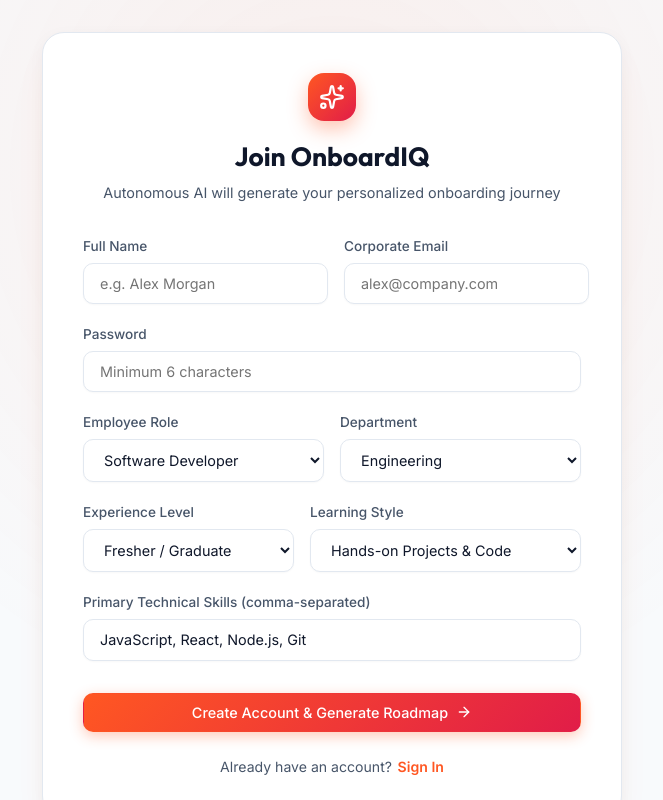
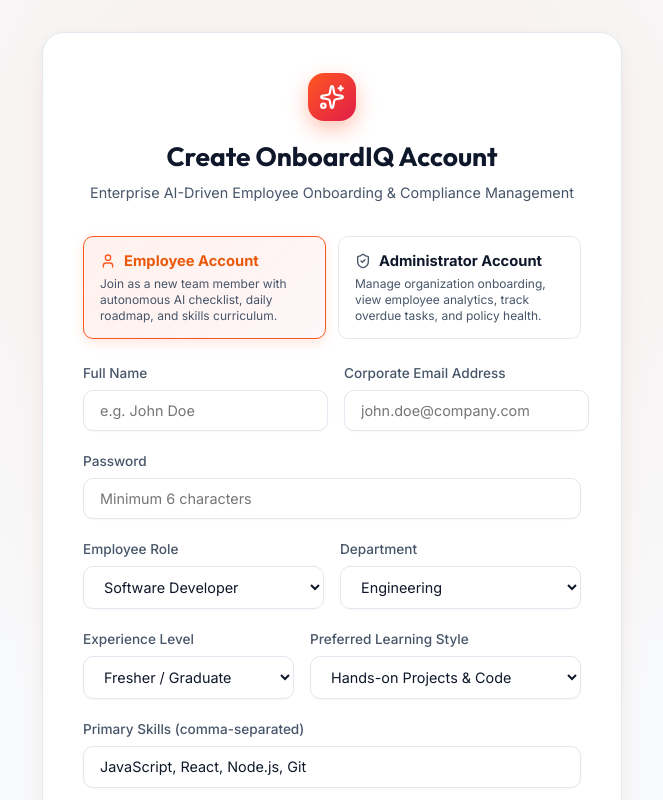
Before and after one commit to jaiwant03/OnBoardIQ, a React (Vite) app in the folder frontend/: page /signup in a window 1280 px wide. Shown: the top 800 px of the page, without its empty margins (308-971 px from the left). Built offline with nearby package versions, Linux system fonts and the light colour scheme; no server answers.

Commit message:
2nd commit

```diff
--- a/frontend/src/pages/Signup.jsx
+++ b/frontend/src/pages/Signup.jsx
@@ -1,10 +1,11 @@
 import React, { useState } from 'react';
 import { useNavigate, Link } from 'react-router-dom';
-import { Sparkles, ArrowRight, AlertCircle } from 'lucide-react';
+import { Sparkles, ArrowRight, AlertCircle, User, ShieldCheck, CheckCircle2 } from 'lucide-react';
 import { useAuth } from '../context/AuthContext';
 import '../styles/auth.css';
 
 const Signup = () => {
+  const [userType, setUserType] = useState('employee'); // 'employee' | 'admin'
   const [formData, setFormData] = useState({
     name: '',
     email: '',
@@ -21,6 +22,27 @@
   const { register } = useAuth();
   const navigate = useNavigate();
 
+  const handleUserTypeChange = (type) => {
+    setUserType(type);
+    if (type === 'admin') {
+      setFormData((prev) => ({
+        ...prev,
+        role: 'HR Administrator',
+        department: 'People & HR',
+        experience: 'Senior (5+ yrs)',
+        skills: 'HR Operations, People Management, Compliance, Policy'
+      }));
+    } else {
+      setFormData((prev) => ({
+        ...prev,
+        role: 'Software Developer',
+        department: 'Engineering',
+        experience: 'Fresher',
+        skills: 'JavaScript, React, Node.js, Git'
+      }));
+    }
+  };
+
   const handleChange = (e) => {
     setFormData({ ...formData, [e.target.name]: e.target.value });
   };
@@ -36,14 +58,19 @@
         .map((s) => s.trim())
         .filter(Boolean);
 
-      await register({
+      const userData = await register({
         ...formData,
+        userType,
         skills: skillsArray
       });
 
+      if (userData?.userType === 'admin') {
+        navigate('/admin');
+      } else {
         navigate('/dashboard');
+      }
     } catch (err) {
-      setError(err.response?.data?.message || 'Failed to create onboarding account');
+      setError(err.response?.data?.message || 'Failed to create account. Please try again.');
     } finally {
       setLoading(false);
     }
@@ -56,10 +83,43 @@
           <div className="auth-logo-icon">
             <Sparkles size={26} />
           </div>
-          <h1 className="auth-title">Join OnboardIQ</h1>
+          <h1 className="auth-title">Create OnboardIQ Account</h1>
           <p className="auth-subtitle">
-            Autonomous AI will generate your personalized onboarding journey
+            Enterprise AI-Driven Employee Onboarding & Compliance Management
           </p>
+        </div>
+
+        {/* Real-time Account Type Selector */}
+        <div className="account-type-grid">
+          <div
+            className={`account-type-card ${userType === 'employee' ? 'active' : ''}`}
+            onClick={() => handleUserTypeChange('employee')}
+            role="button"
+            tabIndex={0}
+          >
+            <div className="account-type-header">
+              <User size={16} color={userType === 'employee' ? '#FF5722' : 'var(--text-secondary)'} />
+              <span>Employee Account</span>
+            </div>
+            <div className="account-type-desc">
+              Join as a new team member with autonomous AI checklist, daily roadmap, and skills curriculum.
+            </div>
+          </div>
+
+          <div
+            className={`account-type-card ${userType === 'admin' ? 'active' : ''}`}
+            onClick={() => handleUserTypeChange('admin')}
+            role="button"
+            tabIndex={0}
+          >
+            <div className="account-type-header">
+              <ShieldCheck size={16} color={userType === 'admin' ? '#FF5722' : 'var(--text-secondary)'} />
+              <span>Administrator Account</span>
+            </div>
+            <div className="account-type-desc">
+              Manage organization onboarding, view employee analytics, track overdue tasks, and policy health.
+            </div>
+          </div>
         </div>
 
         {error && (
@@ -79,20 +139,20 @@
                 className="form-input"
                 value={formData.name}
                 onChange={handleChange}
-                placeholder="e.g. Alex Morgan"
+                placeholder="e.g. John Doe"
                 required
               />
             </div>
 
             <div className="form-group">
-              <label className="form-label">Corporate Email</label>
+              <label className="form-label">Corporate Email Address</label>
               <input
                 type="email"
                 name="email"
                 className="form-input"
                 value={formData.email}
                 onChange={handleChange}
-                placeholder="alex@company.com"
+                placeholder="john.doe@company.com"
                 required
               />
             </div>
@@ -112,6 +172,8 @@
             />
           </div>
 
+          {userType === 'employee' ? (
+            <>
               <div style={{ display: 'grid', gridTemplateColumns: '1fr 1fr', gap: '1rem' }}>
                 <div className="form-group">
                   <label className="form-label">Employee Role</label>
@@ -129,6 +191,8 @@
                     <option value="Product Designer">Product Designer</option>
                     <option value="Data Analyst">Data Analyst</option>
                     <option value="HR Associate">HR Associate</option>
+                    <option value="Marketing Specialist">Marketing Specialist</option>
+                    <option value="Sales Executive">Sales Executive</option>
                   </select>
                 </div>
 
@@ -145,6 +209,7 @@
                     <option value="HR">People & HR</option>
                     <option value="Product">Product & Design</option>
                     <option value="Finance">Finance</option>
+                    <option value="Operations">Operations</option>
                   </select>
                 </div>
               </div>
@@ -166,7 +231,7 @@
                 </div>
 
                 <div className="form-group">
-              <label className="form-label">Learning Style</label>
+                  <label className="form-label">Preferred Learning Style</label>
                   <select
                     name="preferredLearningStyle"
                     className="form-select"
@@ -182,7 +247,7 @@
               </div>
 
               <div className="form-group">
-            <label className="form-label">Primary Technical Skills (comma-separated)</label>
+                <label className="form-label">Primary Skills (comma-separated)</label>
                 <input
                   type="text"
                   name="skills"
@@ -192,14 +257,71 @@
                   placeholder="e.g. JavaScript, React, Node.js, Python, Git"
                 />
               </div>
+            </>
+          ) : (
+            <>
+              <div style={{ display: 'grid', gridTemplateColumns: '1fr 1fr', gap: '1rem' }}>
+                <div className="form-group">
+                  <label className="form-label">Admin Role Title</label>
+                  <select
+                    name="role"
+                    className="form-select"
+                    value={formData.role}
+                    onChange={handleChange}
+                  >
+                    <option value="HR Administrator">HR Administrator</option>
+                    <option value="People Operations Lead">People Operations Lead</option>
+                    <option value="Head of People & Culture">Head of People & Culture</option>
+                    <option value="Engineering Manager">Engineering Manager</option>
+                    <option value="IT & Security Director">IT & Security Director</option>
+                    <option value="Operations Lead">Operations Lead</option>
+                  </select>
+                </div>
+
+                <div className="form-group">
+                  <label className="form-label">Administrative Department</label>
+                  <select
+                    name="department"
+                    className="form-select"
+                    value={formData.department}
+                    onChange={handleChange}
+                  >
+                    <option value="People & HR">People & HR</option>
+                    <option value="Human Resources">Human Resources</option>
+                    <option value="Operations">Operations</option>
+                    <option value="Engineering Leadership">Engineering Leadership</option>
+                    <option value="Executive Management">Executive Management</option>
+                  </select>
+                </div>
+              </div>
+
+              <div style={{ background: 'rgba(255, 87, 34, 0.05)', border: '1px solid rgba(255, 87, 34, 0.2)', borderRadius: 'var(--radius-md)', padding: '0.85rem 1rem', marginBottom: '1rem' }}>
+                <div style={{ display: 'flex', alignItems: 'center', gap: '0.4rem', fontSize: '0.82rem', fontWeight: 700, color: '#EA580C', marginBottom: '0.2rem' }}>
+                  <CheckCircle2 size={14} />
+                  <span>Full Administrative Privileges</span>
+                </div>
+                <div style={{ fontSize: '0.78rem', color: 'var(--text-secondary)', lineHeight: 1.4 }}>
+                  Admin accounts receive access to organization analytics, company-wide completion rates, overdue milestone tracking, and employee roster management.
+                </div>
+              </div>
+            </>
+          )}
 
           <button
             type="submit"
             className="btn btn-primary"
-            style={{ width: '100%', marginTop: '0.75rem' }}
+            style={{ width: '100%', marginTop: '0.5rem' }}
             disabled={loading}
           >
-            <span>{loading ? 'Generating Personalized Plan with AI...' : 'Create Account & Generate Roadmap'}</span>
+            <span>
+              {loading
+                ? userType === 'admin'
+                  ? 'Provisioning Admin Access...'
+                  : 'Generating Personalized AI Roadmap...'
+                : userType === 'admin'
+                ? 'Register as Administrator'
+                : 'Create Employee Account & Start'}
+            </span>
             <ArrowRight size={16} />
           </button>
         </form>
--- a/frontend/src/styles/auth.css
+++ b/frontend/src/styles/auth.css
@@ -138,3 +138,55 @@
   text-decoration: underline;
   color: #EA580C;
 }
+
+/* Account Type Selector for Real-Time Role Registration */
+.account-type-grid {
+  display: grid;
+  grid-template-columns: 1fr 1fr;
+  gap: 0.75rem;
+  margin-bottom: 1.5rem;
+}
+
+.account-type-card {
+  display: flex;
+  flex-direction: column;
+  align-items: flex-start;
+  padding: 0.85rem 1rem;
+  border-radius: var(--radius-md);
+  border: 1.5px solid var(--border-subtle);
+  background: #FFFFFF;
+  cursor: pointer;
+  transition: var(--transition-normal);
+  text-align: left;
+}
+
+.account-type-card:hover {
+  border-color: rgba(255, 87, 34, 0.4);
+  background: #FFFBF9;
+}
+
+.account-type-card.active {
+  border-color: #FF5722;
+  background: linear-gradient(135deg, rgba(255, 87, 34, 0.08) 0%, rgba(225, 29, 72, 0.04) 100%), #FFFFFF;
+  box-shadow: 0 4px 12px rgba(255, 87, 34, 0.15);
+}
+
+.account-type-header {
+  display: flex;
+  align-items: center;
+  gap: 0.5rem;
+  font-weight: 700;
+  font-size: 0.92rem;
+  color: var(--text-primary);
+  margin-bottom: 0.2rem;
+}
+
+.account-type-card.active .account-type-header {
+  color: #EA580C;
+}
+
+.account-type-desc {
+  font-size: 0.75rem;
+  color: var(--text-secondary);
+  line-height: 1.35;
+}
```
Also changed, not shown: frontend/src/pages/Login.jsx (+10 -37 lines), 1 other file (tests, documents, lock files or other folders). Lines whose indentation alone changed are shown as unchanged.
